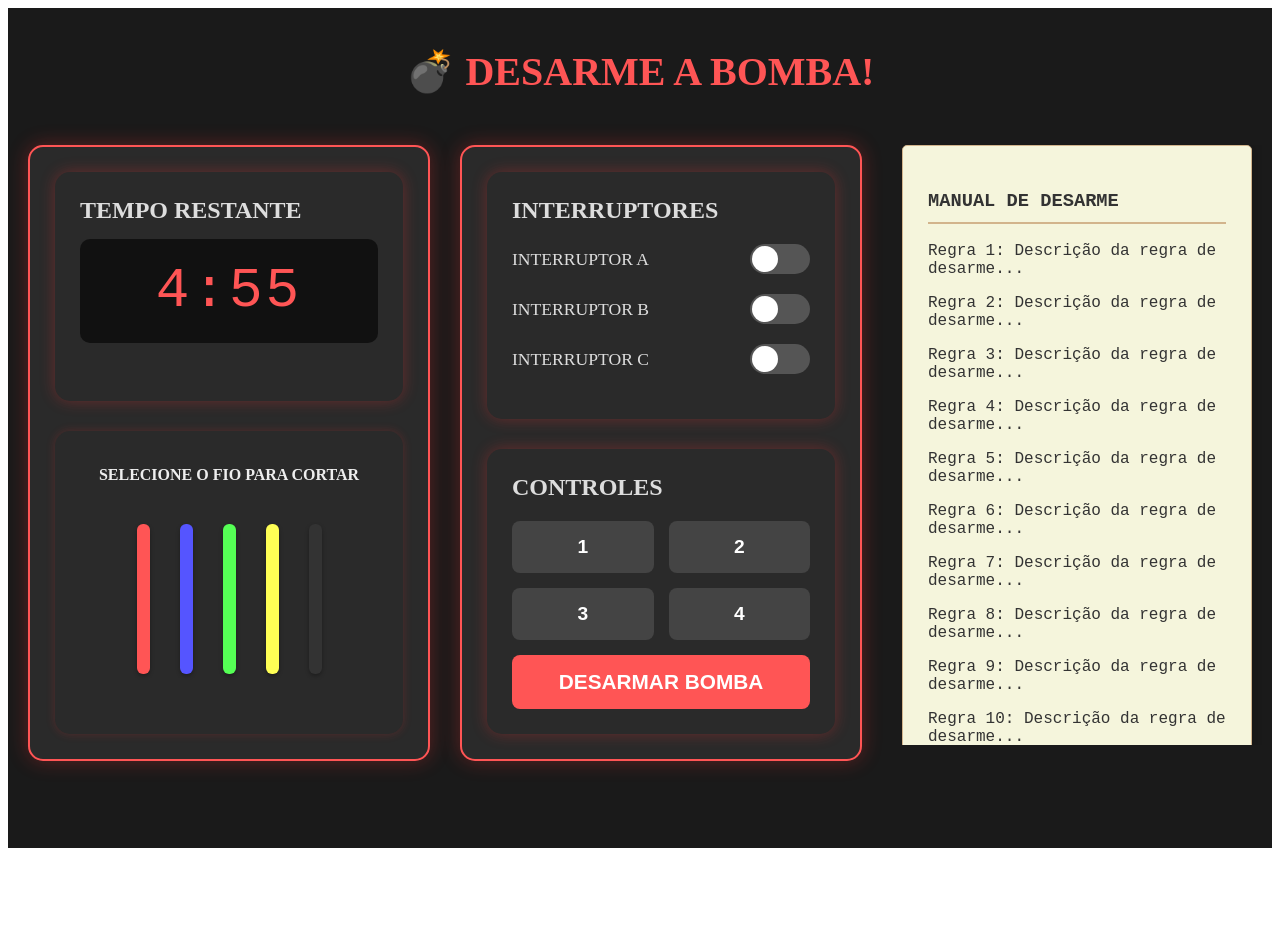
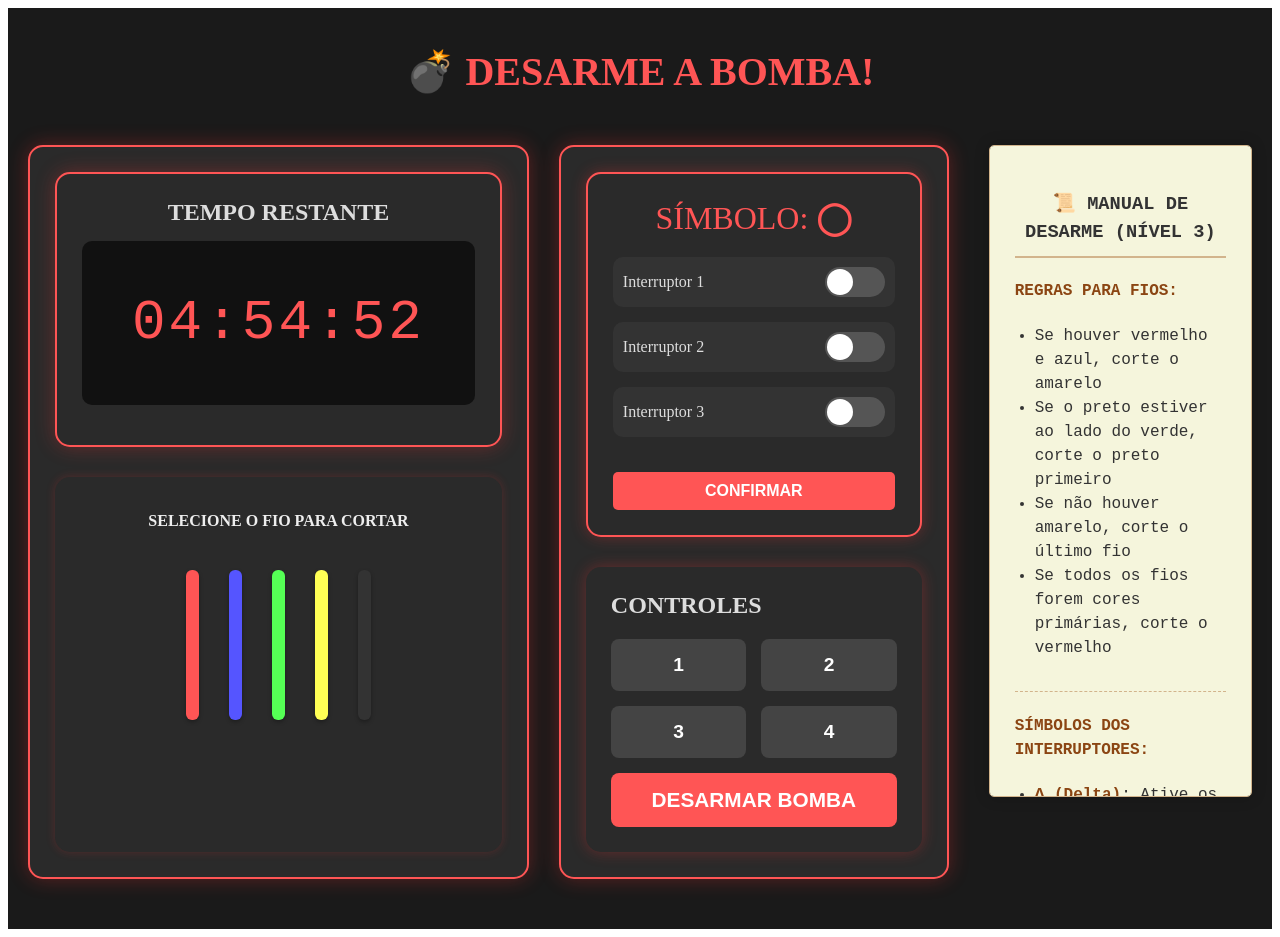
Before and after one commit to alancodex/BOMB-GAME---LOGICA-MATEMATICA, a React (Vite) app in the folder bomb game/: page / in a window 1280 px wide. Before the commit the page ends 856 px from the top, so only its background shows below. Built offline with nearby package versions, Linux system fonts and the light colour scheme.

Commit message:
update 1.0

```diff
--- a/bomb game/src/App.jsx
+++ b/bomb game/src/App.jsx
@@ -30,6 +30,7 @@ const manualContainerStyle = {
 
 export default function App() {
   return (
+
     <div style={appStyle}>
       <h1 style={{ fontSize: '2.5rem', margin: '20px 0', color: '#ff5555' }}>
         💣 DESARME A BOMBA!
--- a/bomb game/src/components/Bomb/BombTimer.jsx
+++ b/bomb game/src/components/Bomb/BombTimer.jsx
@@ -1,11 +1,43 @@
 import { useState, useEffect } from "react";
+
+const BombTimer = ({ initialTime = 300 }) => {
+  const [timeLeft, setTimeLeft] = useState({
+    totalMs: initialTime * 1000,
+    minutes: Math.floor(initialTime / 60),
+    seconds: initialTime % 60,
+    milliseconds: 0
+  });
+
+  useEffect(() => {
+    if (timeLeft.totalMs <= 0) return;
+
+    const timer = setInterval(() => {
+      setTimeLeft(prev => {
+        const newTotalMs = prev.totalMs - 10;
+        return {
+          totalMs: newTotalMs,
+          minutes: Math.floor((newTotalMs / 1000) / 60),
+          seconds: Math.floor((newTotalMs / 1000) % 60),
+          milliseconds: Math.floor((newTotalMs % 1000) / 10)
+        };
+      });
+    }, 10); // Atualiza a cada 10ms
+
+    return () => clearInterval(timer);
+  }, [timeLeft.totalMs]);
+
+  const formatTime = () => {
+    const { minutes, seconds, milliseconds } = timeLeft;
+    return `0${minutes}:${seconds < 10 ? "0" : ""}${seconds}:${milliseconds < 10 ? "0" : ""}${milliseconds}`;
+  };
 
   const timerContainerStyle = {
     backgroundColor: '#2a2a2a',
     borderRadius: '15px',
     padding: '25px',
-  boxShadow: '0 0 15px rgba(255, 50, 50, 0.3)',
-  height: '100%'
+    boxShadow: '0 0 20px rgba(255, 50, 50, 0.3)',
+    border: '2px solid #ff5555',
+    textAlign: 'center'
   };
 
   const timerDisplayStyle = {
@@ -13,32 +45,18 @@ const timerDisplayStyle = {
     color: '#ff5555',
     fontFamily: '"Segment7Standard", monospace',
     fontSize: '3.5rem',
-  padding: '20px',
+    padding: '50px',
     borderRadius: '10px',
-  textAlign: 'center',
     margin: '15px 0',
     letterSpacing: '3px'
-};
-
-export default function BombTimer({ initialTime = 300 }) {
-  const [timeLeft, setTimeLeft] = useState(initialTime);
-
-  useEffect(() => {
-    if (timeLeft <= 0) return;
-    const timer = setInterval(() => setTimeLeft(prev => prev - 1), 1000);
-    return () => clearInterval(timer);
-  }, [timeLeft]);
-
-  const formatTime = (seconds) => {
-    const mins = Math.floor(seconds / 60);
-    const secs = seconds % 60;
-    return `${mins}:${secs < 10 ? "0" : ""}${secs}`;
   };
 
   return (
     <div style={timerContainerStyle}>
       <h2 style={{ margin: '0 0 10px', color: '#ddd' }}>TEMPO RESTANTE</h2>
-      <div style={timerDisplayStyle}>{formatTime(timeLeft)}</div>
+      <div style={timerDisplayStyle}>{formatTime()}</div>
     </div>
   );
-}
+};
+
+export default BombTimer;
--- a/bomb game/src/components/Bomb/SwitchesSection.jsx
+++ b/bomb game/src/components/Bomb/SwitchesSection.jsx
@@ -1,79 +1,140 @@
 import { useState } from 'react';
 
-const switchesContainerStyle = {
-  backgroundColor: '#2a2a2a',
-  borderRadius: '15px',
-  padding: '25px',
-  boxShadow: '0 0 15px rgba(255, 50, 50, 0.3)',
-  height: '100%'
+const symbolRules = {
+  'Δ': [true, false, true],    // Delta: Ativar 1 e 3
+  'Ω': [false, false, false],  // Omega: Todos desligados
+  '✛': [false, true, false],   // Cruz: Ativar apenas 2
+  '◯': [true, true, true]      // Círculo: Todos ativados
 };
 
-const switchItemStyle = {
-  display: 'flex',
-  alignItems: 'center',
-  justifyContent: 'space-between',
-  margin: '20px 0'
-};
+const symbols = Object.keys(symbolRules);
+const randomSymbol = symbols[Math.floor(Math.random() * symbols.length)];
 
-const switchLabelStyle = {
-  color: '#ddd',
-  fontSize: '1.1rem'
-};
+const SwitchesSection = () => {
+  const [switches, setSwitches] = useState([false, false, false]);
+  const [feedback, setFeedback] = useState('');
 
-const switchToggleStyle = {
-  width: '60px',
-  height: '30px',
-  borderRadius: '15px',
-  position: 'relative',
-  cursor: 'pointer',
-  transition: 'all 0.3s'
-};
+  const toggleSwitch = (index) => {
+    const newSwitches = [...switches];
+    newSwitches[index] = !newSwitches[index];
+    setSwitches(newSwitches);
+    setFeedback(''); // Limpa o feedback ao mudar os interruptores
+  };
 
-const switchKnobStyle = {
-  width: '26px',
-  height: '26px',
-  borderRadius: '50%',
-  position: 'absolute',
-  top: '2px',
-  transition: 'all 0.3s'
-};
+  const handleConfirm = () => {
+    const correctPositions = symbolRules[randomSymbol];
+    const isCorrect = switches.every((sw, i) => sw === correctPositions[i]);
 
-export default function SwitchesSection() {
-  const [switches, setSwitches] = useState([
-    { id: 1, label: 'INTERRUPTOR A', on: false },
-    { id: 2, label: 'INTERRUPTOR B', on: false },
-    { id: 3, label: 'INTERRUPTOR C', on: false }
-  ]);
+    if (isCorrect) {
+      setFeedback({ text: 'CORRETO!', color: '#4CAF50' });
+    } else {
+      setFeedback({ text: 'INCORRETO! Verifique o manual', color: '#f44336' });
+    }
+  };
 
-  const toggleSwitch = (id) => {
-    setSwitches(switches.map(sw =>
-      sw.id === id ? { ...sw, on: !sw.on } : sw
-    ));
+  const containerStyle = {
+    backgroundColor: '#2a2a2a',
+    borderRadius: '15px',
+    padding: '25px',
+    boxShadow: '0 0 15px rgba(255, 50, 50, 0.3)',
+    border: '2px solid #ff5555',
+    height: '100%',
+    position: 'relative'
+  };
+
+  const confirmButtonStyle = {
+    padding: '10px 20px',
+    backgroundColor: '#ff5555',
+    color: 'white',
+    border: 'none',
+    borderRadius: '5px',
+    cursor: 'pointer',
+    fontSize: '1rem',
+    fontWeight: 'bold',
+    marginTop: '20px',
+    width: '100%',
+    transition: 'all 0.3s',
+    '&:hover': {
+      backgroundColor: '#ff3333'
+    }
+  };
+
+  const feedbackStyle = {
+    marginTop: '15px',
+    padding: '10px',
+    borderRadius: '5px',
+    textAlign: 'center',
+    fontWeight: 'bold',
+    backgroundColor: feedback ? `${feedback.color}20` : 'transparent',
+    color: feedback?.color || 'transparent'
   };
 
   return (
-    <div style={switchesContainerStyle}>
-      <h2 style={{ margin: '0 0 20px', color: '#ddd' }}>INTERRUPTORES</h2>
-      {switches.map((sw) => (
-        <div key={sw.id} style={switchItemStyle}>
-          <span style={switchLabelStyle}>{sw.label}</span>
+    <div style={containerStyle}>
+      <div style={{
+        fontSize: '2rem',
+        marginBottom: '20px',
+        color: '#ff5555',
+        textAlign: 'center'
+      }}>
+        SÍMBOLO: <span style={{ fontWeight: 'bold' }}>{randomSymbol}</span>
+      </div>
+
+      {switches.map((isOn, index) => (
+        <div key={index} style={{
+          display: 'flex',
+          alignItems: 'center',
+          justifyContent: 'space-between',
+          margin: '15px 0',
+          padding: '10px',
+          backgroundColor: '#333',
+          borderRadius: '10px'
+        }}>
+          <span style={{ color: '#ddd', fontSize: '1rem' }}>
+            Interruptor {index + 1}
+          </span>
           <div
             style={{
-              ...switchToggleStyle,
-              backgroundColor: sw.on ? '#4CAF50' : '#555'
+              width: '60px',
+              height: '30px',
+              backgroundColor: isOn ? '#4CAF50' : '#555',
+              borderRadius: '15px',
+              position: 'relative',
+              cursor: 'pointer',
+              transition: 'all 0.3s'
             }}
-            onClick={() => toggleSwitch(sw.id)}
+            onClick={() => toggleSwitch(index)}
           >
             <div
               style={{
-                ...switchKnobStyle,
-                left: sw.on ? '32px' : '2px',
-                backgroundColor: '#fff'
+                position: 'absolute',
+                width: '26px',
+                height: '26px',
+                backgroundColor: '#fff',
+                borderRadius: '50%',
+                top: '2px',
+                left: isOn ? '32px' : '2px',
+                transition: 'all 0.3s'
               }}
             />
           </div>
         </div>
       ))}
+
+      <button
+        style={confirmButtonStyle}
+        onClick={handleConfirm}
+      >
+        CONFIRMAR
+      </button>
+
+      {feedback && (
+        <div style={feedbackStyle}>
+          {feedback.text}
+        </div>
+      )}
     </div>
   );
-}
+};
+
+export default SwitchesSection;
--- a/bomb game/src/components/Manual/ManualSection.jsx
+++ b/bomb game/src/components/Manual/ManualSection.jsx
@@ -1,11 +1,4 @@
 const ManualSection = () => {
-  const containerStyle = {
-    width: '350px',
-    height: '600px',
-    overflowY: 'auto',
-    paddingRight: '10px'
-  };
-
   const paperStyle = {
     backgroundColor: '#f5f5dc',
     padding: '25px',
@@ -14,20 +7,80 @@ const ManualSection = () => {
     border: '1px solid #d2b48c',
     fontFamily: '"Courier New", monospace',
     color: '#333',
-    minHeight: '1000px' // Conteúdo maior que o container para forçar scroll
+    height: '600px',
+    overflowY: 'auto',
+    lineHeight: '1.5'
+  };
+
+  const ruleStyle = {
+    marginBottom: '15px',
+    paddingBottom: '15px',
+    borderBottom: '1px dashed #d2b48c'
+  };
+
+  const symbolStyle = {
+    fontWeight: 'bold',
+    color: '#8b4513'
   };
 
   return (
-    <div style={containerStyle}>
-      <div style={paperStyle}>
-        <h3 style={{ borderBottom: '2px solid #d2b48c', paddingBottom: '10px' }}>
-          MANUAL DE DESARME
-        </h3>
+    <div style={paperStyle}>
+      <h3 style={{
+        borderBottom: '2px solid #d2b48c',
+        paddingBottom: '10px',
+        textAlign: 'center'
+      }}>
+        📜 MANUAL DE DESARME (NÍVEL 3)
+      </h3>
 
-        {/* Conteúdo do Manual (exemplo) */}
-        {[...Array(20)].map((_, i) => (
-          <p key={i}>Regra {i+1}: Descrição da regra de desarme...</p>
-        ))}
+      {/* Seção de Fios */}
+      <div style={ruleStyle}>
+        <h4 style={{ color: '#8b4513' }}>REGRAS PARA FIOS:</h4>
+        <ul style={{ paddingLeft: '20px' }}>
+          <li>Se houver <span>vermelho</span> e <span >azul</span>, corte o <span >amarelo</span></li>
+          <li>Se o <span >preto</span> estiver ao lado do <span >verde</span>, corte o <span >preto</span> primeiro</li>
+          <li>Se não houver <span >amarelo</span>, corte o último fio</li>
+          <li>Se todos os fios forem cores primárias, corte o <span >vermelho</span></li>
+        </ul>
+      </div>
+
+      {/* Seção de Interruptores */}
+      <div style={ruleStyle}>
+        <h4 style={{ color: '#8b4513' }}>SÍMBOLOS DOS INTERRUPTORES:</h4>
+        <ul style={{ paddingLeft: '20px' }}>
+          <li><span style={symbolStyle}>Δ (Delta)</span>: Ative os interruptores 1 e 3</li>
+          <li><span style={symbolStyle}>Ω (Omega)</span>: Todos desativados</li>
+          <li><span style={symbolStyle}>✛ (Cruz)</span>: Ative apenas o interruptor 2</li>
+          <li><span style={symbolStyle}>◯ (Círculo)</span>: Ative todos os interruptores</li>
+        </ul>
+        <p style={{ fontStyle: 'italic', marginTop: '10px' }}>
+          O símbolo aparece aleatoriamente no painel da bomba
+        </p>
+      </div>
+
+      {/* Seção de Botões */}
+      <div style={ruleStyle}>
+        <h4 style={{ color: '#8b4513' }}>SEQUÊNCIA DE BOTÕES:</h4>
+        <ol style={{ paddingLeft: '20px' }}>
+          <li>Pressione na ordem: 2 → 1 → 3 se o timer for maior que 60s</li>
+          <li>Pressione na ordem: 3 → 2 → 1 se o timer for menor que 60s</li>
+          <li>O botão vermelho só deve ser pressionado quando:
+            <ul style={{ paddingLeft: '20px' }}>
+              <li>Todos os fios estiverem cortados</li>
+              <li>Os interruptores estiverem na posição correta</li>
+            </ul>
+          </li>
+        </ol>
+      </div>
+
+      {/* Nota Final */}
+      <div style={{ fontStyle: 'italic', marginTop: '20px' }}>
+        <p>⚠️ A bomba explodirá se:</p>
+        <ul style={{ paddingLeft: '20px' }}>
+          <li>Cortar o fio errado</li>
+          <li>Pressionar o botão vermelho fora de ordem</li>
+          <li>O tempo chegar a 0</li>
+        </ul>
       </div>
     </div>
   );
```
Lines whose indentation alone changed are shown as unchanged.
